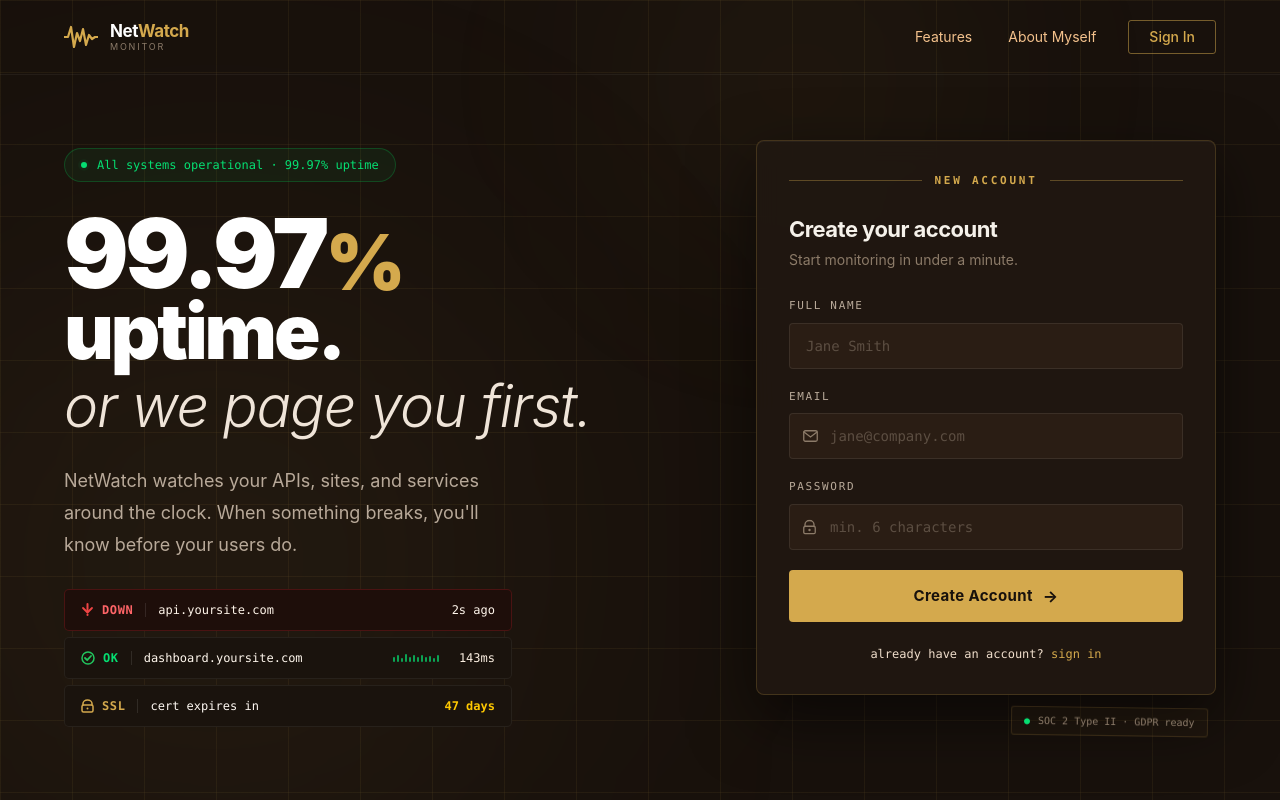
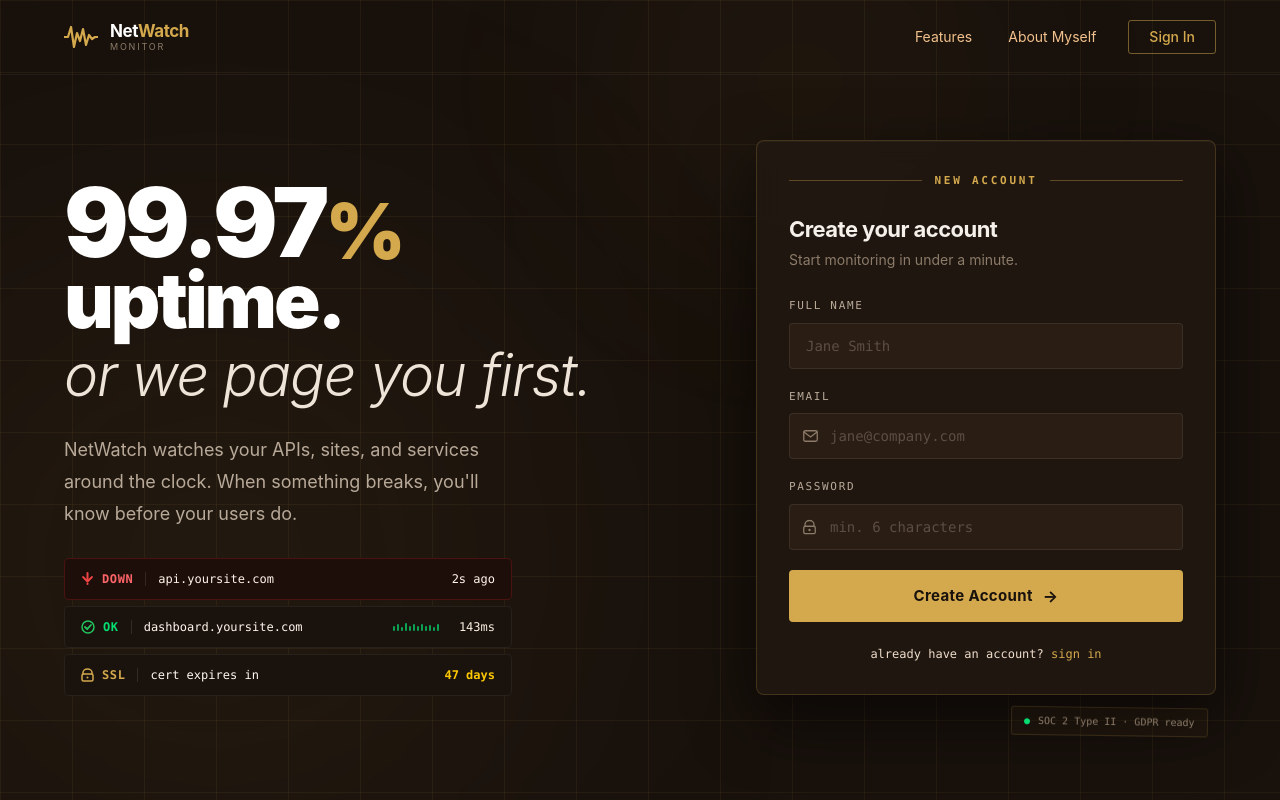
Before and after one commit to thorfin556/NetWatch, a React app in the folder Frontend/: page /register in a window 1280 px wide. Built offline with nearby package versions, Linux system fonts and the light colour scheme; the HTML template or start-up script is replaced by a standard one.

Commit message:
Updated landing page UI

```diff
--- a/Frontend/src/pages/LoginPage.jsx
+++ b/Frontend/src/pages/LoginPage.jsx
@@ -98,16 +98,6 @@ function LoginPage() {
 
             {/* ── LEFT HERO ── */}
             <div className="flex-1 space-y-7 lg:pr-4">
-
-              {/* Status badge */}
-              <div className="inline-flex items-center gap-2.5 border border-green-500/25 bg-green-500/[0.07] px-4 py-2 text-xs text-green-400 font-mono rounded-full">
-                <span className="relative flex h-1.5 w-1.5">
-                  <span className="animate-ping absolute inline-flex h-full w-full rounded-full bg-green-400 opacity-75" />
-                  <span className="relative inline-flex rounded-full h-1.5 w-1.5 bg-green-400" />
-                </span>
-                All systems operational · 99.97% uptime
-              </div>
-
               {/* Big headline */}
               <div className="space-y-0">
                 <div className="flex items-end gap-0 leading-none">
--- a/Frontend/src/pages/RegisterPage.jsx
+++ b/Frontend/src/pages/RegisterPage.jsx
@@ -102,14 +102,6 @@ function RegisterPage() {
                         {/* LEFT HERO */}
                         <div className="flex-1 space-y-7 lg:pr-4">
 
-                            {/* Status badge */}
-                            <div className="inline-flex items-center gap-2.5 border border-green-500/25 bg-green-500/[0.07] px-4 py-2 text-xs text-green-400 font-mono rounded-full">
-                                <span className="relative flex h-1.5 w-1.5">
-                                    <span className="animate-ping absolute inline-flex h-full w-full rounded-full bg-green-400 opacity-75" />
-                                    <span className="relative inline-flex rounded-full h-1.5 w-1.5 bg-green-400" />
-                                </span>
-                                All systems operational · 99.97% uptime
-                            </div>
 
                             {/* Big headline */}
                             <div className="space-y-0">
```
